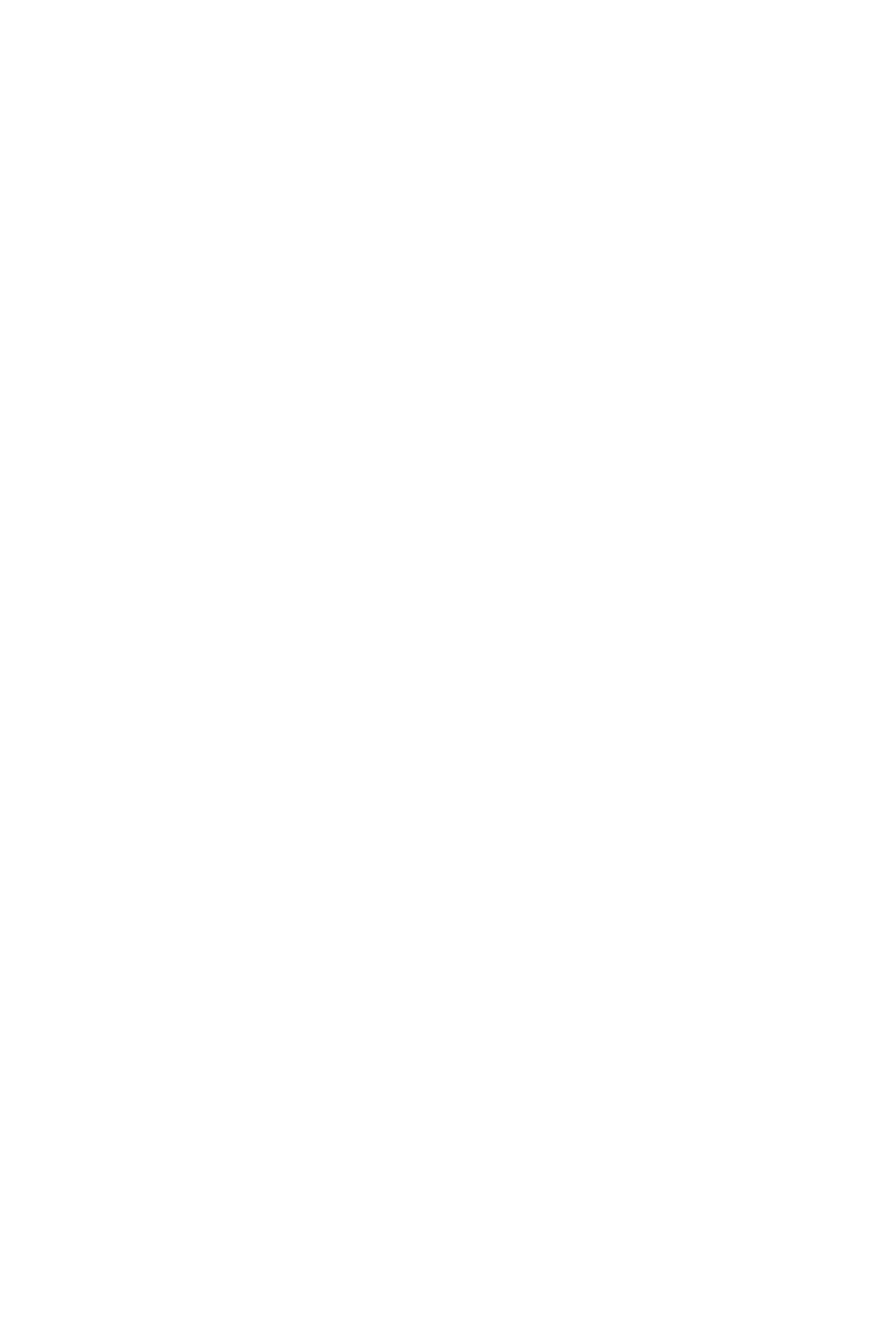
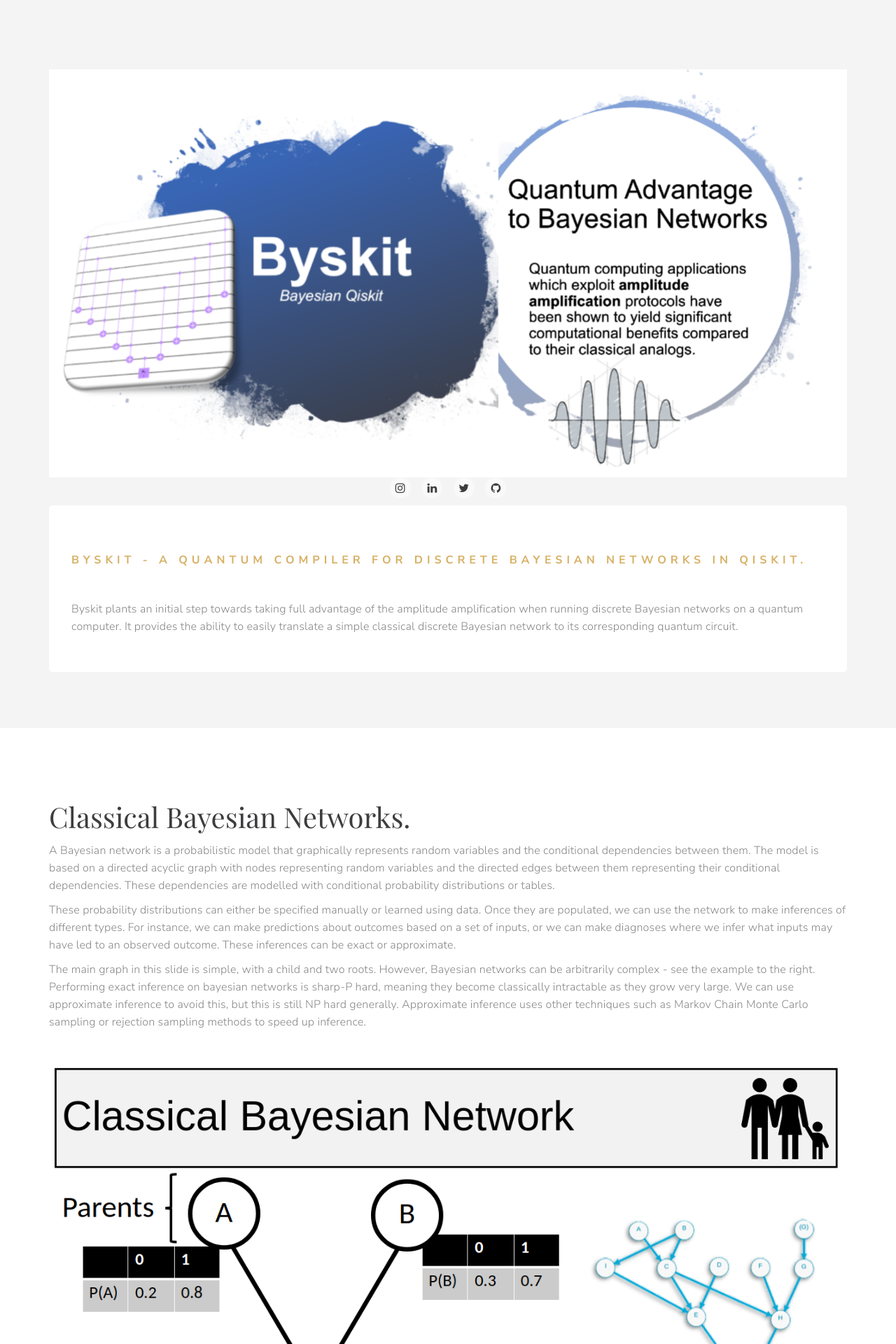
Before and after one commit to sebastianorbell/SebastianOrbell.github.io, a Flask app: page /byskit in a window 1280 px wide. Before the commit the part shown is empty. Shown: the part 683-2603 px from the top of the page at 70% size. Before the commit the page ends 22 px from the top, so only its background shows below. Run offline with Flask 2, Linux system fonts and the light colour scheme; some libraries are stand-ins or nearby versions.

Commit message:
flask update

```diff
--- a/main.py
+++ b/main.py
@@ -7,7 +7,7 @@
 
 @app.route("/byskit")
 def byskit():
-  return "Hello John."
+  return render_template("byskit.html")
 
 if __name__ == "__main__":
   app.run(debug=True)
--- /dev/null
+++ b/templates/byskit.html
@@ -0,0 +1,243 @@
+<!DOCTYPE html>
+<html lang="en">
+<head>
+
+<meta name="google-site-verification" content="gGv85eBePI5vC12OF-JtBOjvx1woWLpzuSyksaV5QyY" />
+<meta charset="UTF-8">
+
+<title>Scientist/ Engineer/ Developer/ Author - Sebastian Orbell</title>
+
+<!--
+-->
+
+<meta http-equiv="X-UA-Compatible" content="IE=Edge">
+<meta name="description" content="">
+<meta name="keywords" content="">
+<meta name="author" content="Tooplate">
+<meta name="viewport" content="width=device-width, initial-scale=1, maximum-scale=1">
+
+<link rel="stylesheet" href="../static/css/bootstrap.min.css">
+<link rel="stylesheet" href="../static/css/animate.css">
+<link rel="stylesheet" href="../static/css/magnific-popup.css">
+<link rel="stylesheet" href="../static/css/font-awesome.min.css">
+
+<!-- Main css -->
+<link rel="stylesheet" href="../static/css/tooplate-style.css">
+
+</head>
+<body data-spy="scroll" data-target=".navbar-collapse" data-offset="50">
+
+<!-- PRE LOADER -->
+<div class="preloader">
+     <div class="spinner">
+          <span class="spinner-rotate"></span>
+     </div>
+</div>
+
+
+<!-- HOME SECTION -->
+<div class="container">
+     <div class="row">
+          <section id="home" class="parallax-section">
+
+               <div class="col-md-offset-1 col-md-10 col-sm-12">
+                    <div class="home-wrapper">
+                         <h3 class="wow fadeInUp" data-wow-delay="0.4s">About me.</h3>
+                         <h3 class="wow fadeInUp" data-wow-delay="0.4s">Scientist/ Engineer/ Developer/ Author.</h3>
+                         <h1 class="wow fadeInUp" data-wow-delay="0.6s">PhD Student at the University of Oxford</h1>
+                         <h2 class"wow fadeInUp" data-wow-delay="0.8s">Sebastian Orbell</h2>
+                         <a href="#about" class="wow fadeInUp smoothScroll arrow-btn" data-wow-delay="1s"><i class="fa fa-angle-double-down"></i></a>
+                    </div>
+               </div>
+
+          </section>
+     </div>
+</div>
+
+
+<!-- ABOUT SECTION -->
+<section id="about" class="parallax-section">
+     <div class="container">
+          <div class="row">
+
+               <div class="col-md-12 col-sm-8">
+                    <img src="../static/images/Byskit.png" class="wow fadeInUp img-responsive" data-wow-delay="0.2s" alt="about image">
+                    <div class="wow fadeInUp" data-wow-delay="0.4s">
+                         <ul class="social-icon">
+                              <li><a href="https://www.instagram.com/mlvqc/" class="fa fa-instagram"></a></li>
+                              <li><a href="https://www.linkedin.com/in/sebastian-orbell-57541b193/" class="fa fa-linkedin"></a></li>
+                              <li><a href="https://twitter.com/OrbellSeb" class="fa fa-twitter"></a></li>
+                              <li><a href="https://github.com/sebastianorbell" class="fa fa-github"></a></li>
+                         </ul>
+                    </div>
+               </div>
+
+               <div class="col-md-12 col-sm-12">
+                    <div class="about-thumb">
+                         <div class="wow fadeInUp section-title" data-wow-delay="0.6s">
+                              <h3>Byskit - A quantum compiler for discrete Bayesian networks in qiskit.</h3>
+                         </div>
+                         <div class="wow fadeInUp" data-wow-delay="0.8s">
+                              <p>Byskit plants an initial step towards taking full advantage of the amplitude amplification when running discrete Bayesian networks on a quantum computer. It provides the ability to easily translate a simple classical discrete Bayesian network to its corresponding quantum circuit.</p>
+                         </div>
+                    </div>
+               </div>
+
+          </div>
+     </div>
+</section>
+
+
+<!-- WORK SECTION -->
+<section id="work" class="parallax-section">
+     <div class="container">
+          <div class="row">
+
+               <div class="col-md-12 col-sm-18">
+                    <!-- SECTION TITLE -->
+                    <div class="wow fadeInUp section-title" data-wow-delay="0.2s">
+                         <h1>Classical Bayesian Networks.</h1>
+                         <p>A Bayesian network is a probabilistic model that graphically represents random variables and the conditional dependencies between them. The model is based on a directed acyclic graph with nodes representing random variables and the directed edges between them representing their conditional dependencies. These dependencies are modelled with conditional probability distributions or tables.</p>
+                         <p>These probability distributions can either be specified manually or learned using data. Once they are populated, we can use the network to make inferences of different types. For instance, we can make predictions about outcomes based on a set of inputs, or we can make diagnoses where we infer what inputs may have led to an observed outcome. These inferences can be exact or approximate.</p>
+                         <p>The main graph in this slide is simple, with a child and two roots. However, Bayesian networks can be arbitrarily complex - see the example to the right. Performing exact inference on bayesian networks is sharp-P hard, meaning they become classically intractable as they grow very large. We can use approximate inference to avoid this, but this is still NP hard generally. Approximate inference uses other techniques such as Markov Chain Monte Carlo sampling or rejection sampling methods to speed up inference.</p>
+                    </div>
+               </div>
+
+               <div class="wow fadeInUp col-md-12 col-sm-6" data-wow-delay="0.4s">
+                    <!-- WORK THUMB -->
+                    <div class="work-thumb">
+                         <a href="../static/images/classical_bayes.png" class="image-popup">
+                              <img src="../static/images/classical_bayes.png" class="img-responsive" alt="Classical bayesian network">
+                         </a>
+                    </div>
+               </div>
+               <div class="col-md-12 col-sm-18">
+                    <!-- SECTION TITLE -->
+                    <div class="wow fadeInUp section-title" data-wow-delay="0.2s">
+                         <h1>Quantum Advantage.</h1>
+                         <p>By implementing a bayesian network on quantum hardware, it is possible to obtain a square root speedup of rejection sampling of a Bayesian network. This is based on the principle of amplitude amplification, which is the generalisation of Grover’s algorithm, to facilitate a quantum version of rejection sampling. Quantum rejection sampling has been implemented and demonstrated on toy problems such as stock price prediction and bankruptcy protection.</p>
+                    </div>
+               </div>
+
+               <div class="wow fadeInUp col-md-12 col-sm-6" data-wow-delay="0.4s">
+                    <!-- WORK THUMB -->
+                    <div class="work-thumb">
+                         <a href="../static/images/q_bayes_advantage.png" class="image-popup">
+                              <img src="../static/images/q_bayes_advantage.png" class="img-responsive" alt="Classical bayesian network">
+                         </a>
+                    </div>
+               </div>
+               <div class="col-md-12 col-sm-18">
+                    <!-- SECTION TITLE -->
+                    <div class="wow fadeInUp section-title" data-wow-delay="0.2s">
+                         <h1>Compilation.</h1>
+                         <p>The probability of each node’s outcome is mapped to a probability amplitude in a qubit by preparing each one in a specified state. Where in the graph representation we would propagate the probabilities through each layer, in the quantum hardware implementation we use qubit gates to change the states of control qubits and subsequently read out the measurement qubit to take a sample.</p>
+                    </div>
+               </div>
+               <div class="wow fadeInUp col-md-12 col-sm-6" data-wow-delay="0.4s">
+                    <!-- WORK THUMB -->
+                    <div class="work-thumb">
+                         <a href="../static/images/reproduction.png" class="image-popup">
+                              <img src="../static/images/reproduction.png" class="img-responsive" alt="Classical bayesian network">
+                         </a>
+                    </div>
+               </div>
+               <div class="col-md-12 col-sm-18">
+                    <!-- SECTION TITLE -->
+                    <div class="wow fadeInUp section-title" data-wow-delay="0.2s">
+                         <h1>Byskit in action ....</h1>
+                         <p>We begin by defining the connectivity and probabilities of the Bayesian network. Then to generate the quantum implementation of the network Byskit:
+                         <OL>
+                             <LI>Maps each node to a qubit (this one to one mapping is easy if each node has only two states).
+                             <LI>Maps the marginal/ conditional probabilities of each node to the probability amplitudes associated with qubit states.
+                             <LI>Composes multi-qubit control rotation gates, using ancilla qubits, to achieve the required probability amplitudes.
+                        </OL>
+                    </div>
+               </div>
+               <div class="wow fadeInUp col-md-12 col-sm-6" data-wow-delay="0.4s">
+                    <!-- WORK THUMB -->
+                    <div class="work-thumb">
+                         <a href="../static/images/byskit_flow.png" class="image-popup">
+                              <img src="../static/images/byskit_flow.png" class="img-responsive" alt="Classical bayesian network">
+                         </a>
+                    </div>
+               </div>
+          </div>
+     </div>
+</section>
+
+
+<!-- RESEARCH SECTION 2 -->
+<section id="contact" class="parallax-section">
+     <div class="container">
+          <div class="row">
+
+               <div class="col-md-12 col-sm-12">
+                    <!-- SECTION TITLE -->
+                    <div class="wow fadeInUp section-title" data-wow-delay="0.2s">
+                         <h1>The Team.</h1>
+                         <h3> S. B. Orbell, J. Hickie, B. Severin.</h3>
+                    </div>
+               </div>
+
+               <div class="wow fadeInUp col-md-12 col-sm-6" data-wow-delay="0.6s">
+                    <!-- WORK THUMB -->
+                    <div class="work-thumb">
+                         <a href="../static/images/byskit_team.png" class="image-popup">
+                              <img src="../static/images/byskit_team.png" class="img-responsive" alt="Prediction.">
+                         </a>
+                    </div>
+               </div>
+          </div>
+     </div>
+</section>
+
+<!-- FOOTER SECTION -->
+<footer id="footer" class="parallax-section">
+    <div class="container">
+        <div class="row">
+
+               <div class="wow fadeInUp col-md-4 col-sm-4" data-wow-delay="0.2s">
+                    <h4>DPhil University of Oxford</h4>
+                    <p>Efficiently tuning quantum devices using machine learning.</p>
+               </div>
+
+               <div class="wow fadeInUp col-md-4 col-sm-4" data-wow-delay="0.4s">
+                    <div class="support-cus">
+                         <h4>Contact me</h4>
+                         <p>sebastian.orbell@trinity.ox.ac.uk.</p>
+                         <h4>Group Info</h4>
+                         <p><a href="https://twitter.com/naresgroup?lang=en-gb">https://twitter.com/naresgroup?lang=en-gb</a></p>
+                         <p><a href="https://www.natalia-ares.com">https://www.natalia-ares.com</a></p>
+                    </div>
+               </div>
+
+               <div class="col-md-12 col-sm-12 clearfix">
+                    <div class="dash-line"></div>
+               </div>
+
+               <div class="wow fadeInUp col-md-6 col-sm-6" data-wow-delay="1s">
+                    <ul class="social-icon">
+                         <li><a href="https://www.instagram.com/mlvqc/" class="fa fa-instagram"></a></li>
+                         <li><a href="https://www.linkedin.com/in/sebastian-orbell-57541b193/" class="fa fa-linkedin"></a></li>
+                         <li><a href="https://twitter.com/OrbellSeb" class="fa fa-twitter"></a></li>
+                         <li><a href="https://github.com/sebastianorbell" class="fa fa-github"></a></li>
+                    </ul>
+               </div>
+
+          </div>
+     </div>
+</footer>
+
+<!-- SCRIPTS -->
+<script src="../static/js/jquery.js"></script>
+<script src="../static/js/bootstrap.min.js"></script>
+<script src="../static/js/jquery.parallax.js"></script>
+<script src="../static/js/jquery.magnific-popup.min.js"></script>
+<script src="../static/js/magnific-popup-options.js"></script>
+<script src="../static/js/smoothscroll.js"></script>
+<script src="../static/js/wow.min.js"></script>
+<script src="../static/js/custom.js"></script>
+
+</body>
+</html>
--- a/templates/index.html
+++ b/templates/index.html
@@ -207,6 +207,7 @@
                          <p> <a href="https://github.com/mlvqc/Byskit">https://github.com/mlvqc/Byskit</a></p>
                          <p>Development began during the 2020 IBMQ hackathon</p>
                          <p>Byskit plants an initial step towards taking full advantage of the amplitude amplification when running discrete Bayesian networks on a quantum computer. It provides the ability to easily translate a simple classical discrete Bayesian network to its corresponding quantum circuit.</p>
+                         <h3><a href="/byskit">Further information ...</a></h3>
                     </div>
                </div>
                <div class="wow fadeInUp col-md-12 col-sm-6" data-wow-delay="0.4s">
```
Also changed, not shown: static/images/byskit_flow.png (added), static/images/byskit_team.png (added), static/images/classical_bayes.png (added), static/images/q_bayes_advantage.png (added), static/images/reproduction.png (added).
